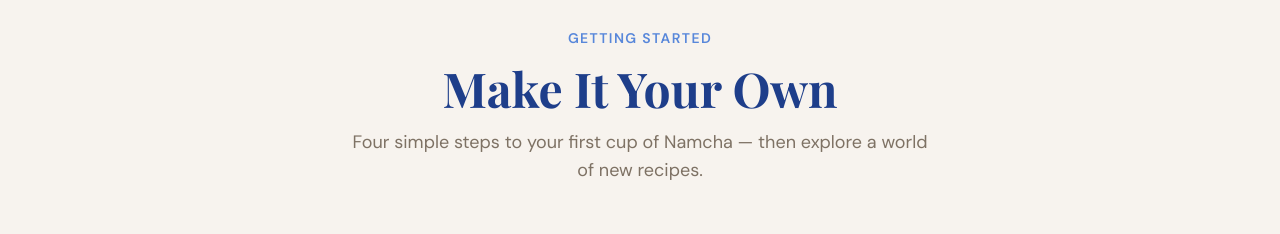
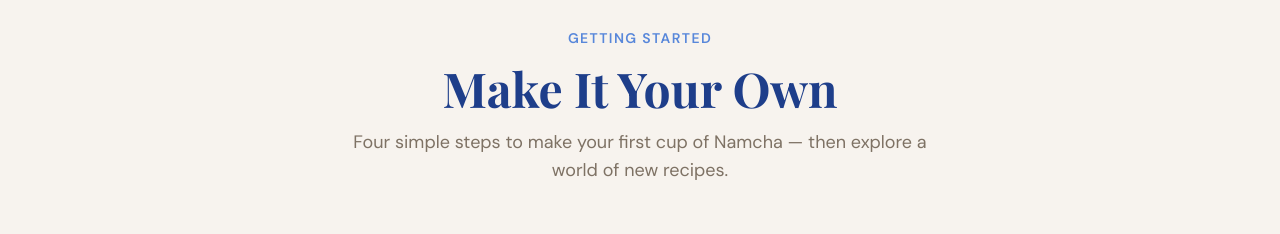
Before and after one commit to dyscollab/Namcha-Website, a React (Vite) app: page / in a window 1280 px wide. Shown: the part 4440-4674 px from the top of the page. Built offline with nearby package versions, Linux system fonts and the light colour scheme; a web font is replaced by a local one.

Commit message:
Update HowToUse.jsx
small text grammar fix

```diff
--- a/src/components/HowToUse.jsx
+++ b/src/components/HowToUse.jsx
@@ -114,7 +114,7 @@ export default function HowToUse() {
           </p>
           <h2 className="section-heading">Make It Your Own</h2>
           <p className="section-subheading">
-            Four simple steps to your first cup of Namcha — then explore a world of new recipes.
+            Four simple steps to make your first cup of Namcha — then explore a world of new recipes.
           </p>
         </div>
 
```
